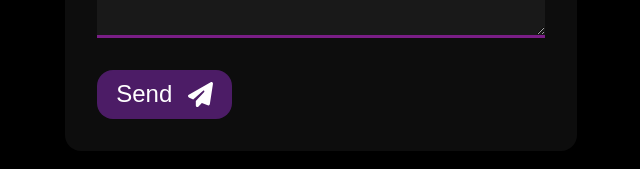
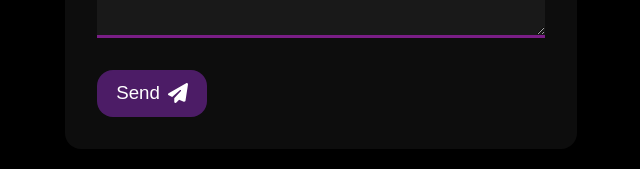
Before and after one commit to dnitecki/personal-website-ui, a React (Create React App) app: page / in a window 1280 px wide. Shown: the part 2237-2406 px from the top of the page, without its empty margins (319-959 px from the left). Built offline with nearby package versions, Linux system fonts and the light colour scheme; the HTML template or start-up script is replaced by a standard one.

Commit message:
revert css

```diff
--- a/src/components/contact/Contact.scss
+++ b/src/components/contact/Contact.scss
@@ -33,17 +33,17 @@
   display: flex;
   height: fit-content;
   width: fit-content;
-  column-gap: 1rem;
+  column-gap: 0.5rem;
   padding: var(--buttonPadding);
   justify-content: center;
   align-items: center;
   border-radius: var(--borderRadius);
   background-color: var(--tertiary);
   color: var(--white);
-  h2 {
+  h3 {
     line-height: 0%;
   }
 }
 .send-icon {
-  font-size: var(--navIconSize);
+  font-size: 20px;
 }
--- a/src/components/contact/Contact.tsx
+++ b/src/components/contact/Contact.tsx
@@ -41,7 +41,7 @@ export default function Contact() {
             required
           />
           <button className="form-submit" type="submit">
-            <h2>Send</h2>
+            <h3>Send</h3>
             <FontAwesomeIcon className="send-icon" icon={faPaperPlane} />
           </button>
         </form>
```
